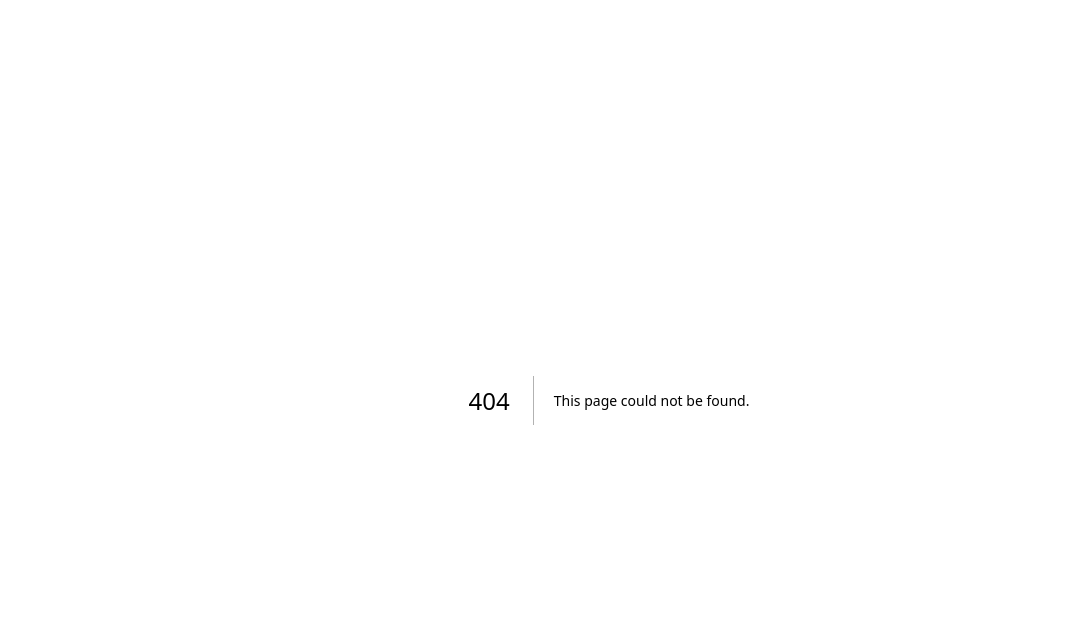
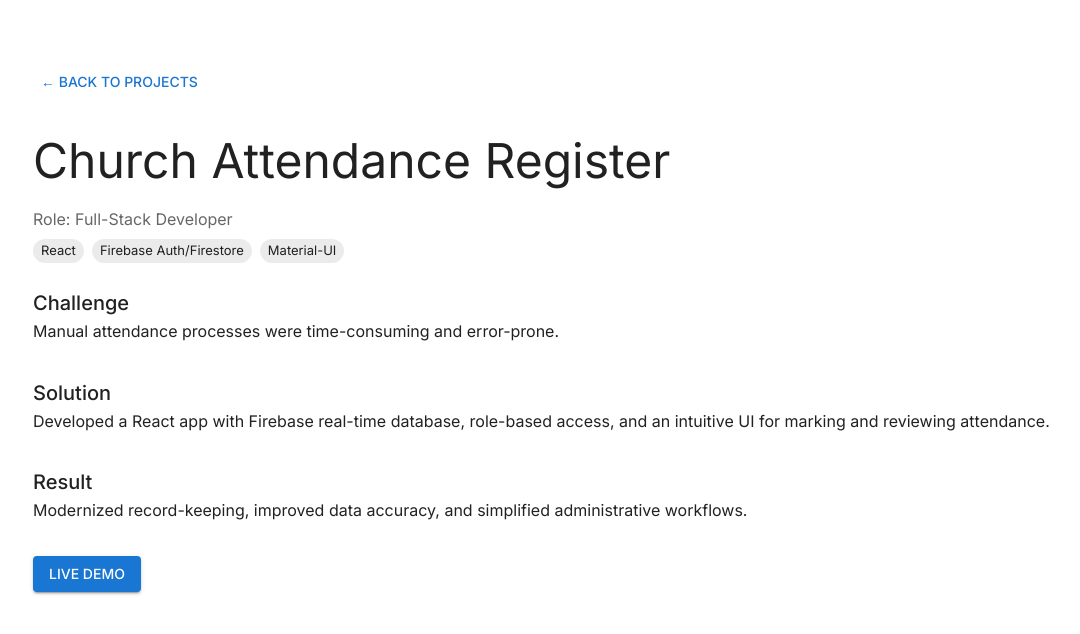
Before and after one commit to Maogast/magaredev, a Next.js app: page /projects/attendance-register in a window 1280 px wide. Before the commit this address had no page. Shown: the top 634 px of the page, without its empty margins (31-1111 px from the left). Built offline with nearby package versions, Linux system fonts and the light colour scheme.

Commit message:
professional portfolio with amazing features

```diff
--- a/src/app/projects/[slug].tsx
+++ b/src/app/projects/[slug]/page.tsx
@@ -1,8 +1,7 @@
-// app/projects/[slug]/page.tsx
-
+// src/app/projects/[slug]/page.tsx
 import { Metadata } from "next";
 import { notFound } from "next/navigation";
-import projects, { Project } from "@/data/projects";
+import projects from "@/data/projects";
 import {
   Container,
   Typography,
@@ -13,26 +12,25 @@ import {
 } from "@mui/material";
 import Link from "next/link";
 
-interface Props {
-  params: { slug: string };
+interface Props { params: { slug: string } }
+
+// 1) Pre-build only known slugs
+export async function generateStaticParams() {
+  return projects.map((p) => ({ slug: p.slug }));
 }
+
+// 2) Disallow any other slug → 404
+export const dynamicParams = false;
 
 export async function generateMetadata({ params }: Props): Promise<Metadata> {
   const project = projects.find((p) => p.slug === params.slug);
   if (!project) {
-    return {
-      title: "Project Not Found",
-      description: "No project matches this slug.",
-    };
+    return { title: "Project Not Found", description: "" };
   }
   return {
     title: `${project.title} | Projects`,
     description: project.challenge,
   };
-}
-
-export function generateStaticParams() {
-  return projects.map((p) => ({ slug: p.slug }));
 }
 
 export default function ProjectPage({ params }: Props) {
@@ -48,7 +46,6 @@ export default function ProjectPage({ params }: Props) {
       <Typography variant="h3" gutterBottom>
         {project.title}
       </Typography>
-
       <Typography variant="subtitle1" color="text.secondary" gutterBottom>
         Role: {project.role}
       </Typography>
--- a/src/components/Header.tsx
+++ b/src/components/Header.tsx
@@ -48,7 +48,7 @@ export default function Header() {
     <GradientAppBar position="sticky" elevation={4}>
       <Toolbar>
         <Typography variant="h6" sx={{ mr: 2, color: "#fff" }}>
-          Stephen Magare Ogaro
+          Stephen Magare
         </Typography>
 
         <Box sx={{ display: "flex", gap: 1 }}>
--- a/src/components/Hero.tsx
+++ b/src/components/Hero.tsx
@@ -71,7 +71,8 @@ export default function Hero() {
           Stephen Magare Ogaro
         </Typography>
         <Typography variant="h5" component="p" sx={{ mb: 4 }}>
-          Full-Stack React/Next.js Developer & Architect
+          Full-Stack React/Next.js Developer & Systems Architect & Hardware Engineer
+
         </Typography>
 
         <Button
--- a/src/data/projects.ts
+++ b/src/data/projects.ts
@@ -17,12 +17,10 @@ const projects: Project[] = [
     title: "Spenza Stock Inventory Dashboard",
     role: "Full-Stack Developer",
     stack: ["Next.js", "Supabase", "SWR", "Vercel"],
-    challenge:
-      "No real-time visibility into stock levels caused mismatches and stockouts.",
+    challenge: "No real-time visibility into stock levels caused mismatches and stockouts.",
     solution:
       "Built a Next.js dashboard with Supabase real-time DB, full CRUD, audit trails, low-stock alerts, and server-side pagination.",
-    result:
-      "Eliminated data errors and gave teams up-to-the-second SKU visibility.",
+    result: "Eliminated data errors and gave teams up-to-the-second SKU visibility.",
     liveDemoUrl: "https://spenza-stock.vercel.app/",
   },
   {
@@ -30,12 +28,10 @@ const projects: Project[] = [
     title: "Transaction Tracker Application",
     role: "Full-Stack Developer",
     stack: ["React", "Firebase Auth/Firestore", "Material-UI"],
-    challenge:
-      "No centralized system for logging and auditing transactions in real time.",
+    challenge: "No centralized system for logging and auditing transactions in real time.",
     solution:
       "Built a Firebase-powered app with Google+Email auth, Firestore logging, role-based dashboards, and timestamps.",
-    result:
-      "Streamlined reconciliation and cut reporting time by over 50%.",
+    result: "Streamlined reconciliation and cut reporting time by over 50%.",
     liveDemoUrl: "https://transact-nature-s-k-organics.web.app/",
   },
   {
@@ -49,7 +45,7 @@ const projects: Project[] = [
       "Created a React SPA with immersive 3D product visuals (Three.js + GSAP), fully responsive.",
     result:
       "Boosted session duration and delivered a memorable shopping experience.",
-    liveDemoUrl: "https://nk2-organics-frontend.vercel.app/",
+    liveDemoUrl: "https://natures-kitchen-organics.netlify.app/",
   },
   {
     slug: "mine-the-word",
@@ -64,6 +60,58 @@ const projects: Project[] = [
       "Increased organic traffic and halved new-content publishing time.",
     liveDemoUrl: "https://minetheword-claim.org/",
   },
+  {
+    slug: "nk2-organics",
+    title: "NK2-Organics E-Commerce Platform",
+    role: "Full-Stack Developer",
+    stack: ["React", "Supabase", "REST API"],
+    challenge:
+      "Absence of a professional, real-time e-commerce platform to showcase products and manage inventory.",
+    solution:
+      "Developed a React SPA with a Supabase backend and secure REST API integration for live product data, plus performance optimizations.",
+    result:
+      "Delivered a flagship, customer-centric store that boosted engagement and streamlined stock management.",
+     liveDemoUrl: "https://nk2-organics-frontend.vercel.app/"
+  },
+  {
+    slug: "performance-tracker-magare",
+    title: "Performance Tracker for Magare",
+    role: "Frontend Developer",
+    stack: ["React", "TypeScript", "Firebase Cloud Firestore", "Material-UI"],
+    challenge:
+      "Users lacked a streamlined system to record, visualize, and analyze performance trends over time.",
+    solution:
+      "Built a React web app with Firebase Cloud Firestore for persistence, featuring dynamic charts and logs for real-time insights.",
+    result:
+      "Enabled users to track progress effectively, improving accountability and data-driven goal setting.",
+    liveDemoUrl: "https://performance-tracker-magare.netlify.app/",
+  },
+  {
+    slug: "she-systems-consultancy",
+    title: "SHE Systems Consultancy Ltd.",
+    role: "WordPress Developer",
+    stack: ["WordPress", "PHP", "HTML5", "CSS3", "JavaScript"],
+    challenge:
+      "The company lacked a professional website to showcase services and manage content efficiently.",
+    solution:
+      "Designed and deployed a responsive WordPress site with dynamic content management capabilities.",
+    result:
+      "Increased brand credibility and streamlined content publication workflows.",
+    // liveDemoUrl: "https://she-systems-consultancy-ltd.com" // add your live link here
+  },
+  {
+    slug: "attendance-register",
+    title: "Church Attendance Register",
+    role: "Full-Stack Developer",
+    stack: ["React", "Firebase Auth/Firestore", "Material-UI"],
+    challenge:
+      "Manual attendance processes were time-consuming and error-prone.",
+    solution:
+      "Developed a React app with Firebase real-time database, role-based access, and an intuitive UI for marking and reviewing attendance.",
+    result:
+      "Modernized record-keeping, improved data accuracy, and simplified administrative workflows.",
+    liveDemoUrl: "https://zimmersdachurchtracker.vercel.app/" //add your live link here
+  },
 ];
 
 export default projects;
```
Also changed, not shown: src/components/ProjectCard.tsx (+13 -5 lines).
